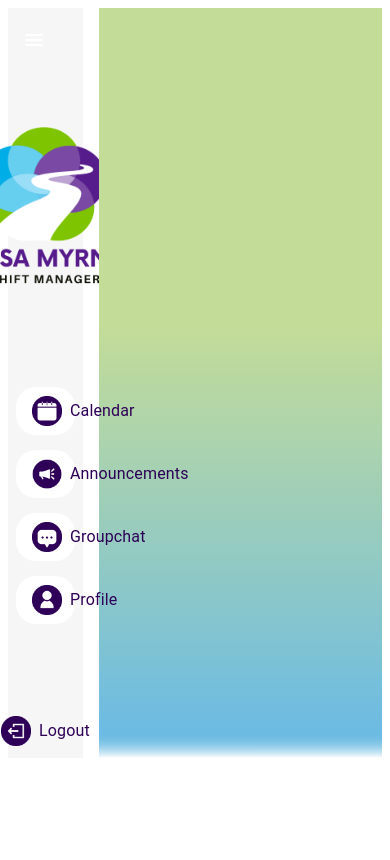
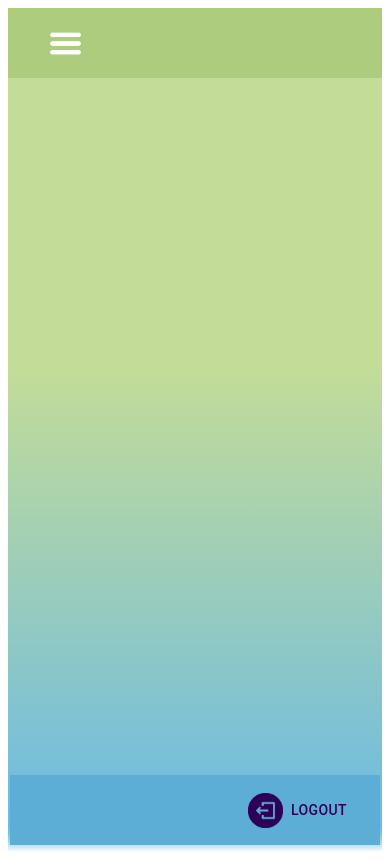
Before and after one commit to JumboCode/casa-myrna, a Next.js app: page / in a window 390 px wide. Built offline with nearby package versions, Linux system fonts and the light colour scheme.

Commit message:
finished mobile sidebar

```diff
--- /dev/null
+++ b/app/components/HamburgerBarMobile.tsx
@@ -0,0 +1,169 @@
+/*
+ *  Authors: Carly Seigel and Bill Soronzonbold
+ *  Date   : 11/6/2023
+ *
+ *  File contains the mobile sidebar, used in the sidebar component
+ *
+ */
+
+"use client"
+
+import MenuItem from '@mui/material/MenuItem';
+import MenuList from '@mui/material/MenuList';
+import Announcements from "app/images/2.png";
+import Calendar from "app/images/3.png";
+import Groupchat from "app/images/4.png";
+import Profile from "app/images/7.png";
+import Logout from "app/images/5.png";
+import Image from "next/image";
+import Hamburger from "app/images/hamburger.png";
+import { FC, useState, useEffect } from 'react'
+import Button from '@mui/material/Button';
+import CloseIcon from "app/images/closeIcon.svg";
+
+const HamburgerBarMobile: FC = ({ }) => {
+    const [showMenu, setShowMenu] = useState<boolean>(false);
+
+    useEffect(() => {
+        setShowMenu(false);
+    }, []);
+
+    /* switches the menu on or off */
+    const toggleMenu = () => {
+        setShowMenu(!showMenu);
+    }
+
+    const buttonList = [
+        {
+            Name: "CalendarButton",
+            Icon: Calendar,
+            DisplayName: "Calendar",
+            Link: "/calendar"
+        },
+        {
+            Name: "AnnouncementsButton",
+            Icon: Announcements,
+            DisplayName: "Announcements",
+            Link: "/announcements"
+        },
+        {
+            Name: "GroupChatButton",
+            Icon: Groupchat,
+            DisplayName: "Groupchat",
+            Link: "/group-chat"
+        },
+        {
+            Name: "ProfileButton",
+            Icon: Profile,
+            DisplayName: "Profile",
+            Link: "/"
+        },
+    ]; /* todo: assign types for type safety */
+
+    return (<div style={{
+        background: "linear-gradient(180deg, #C3DC98 42.71%, rgba(108, 187, 227, 0.99) 96.72%, rgba(108, 187, 227, 0) 99.99%), linear-gradient(180deg, #C3DC98 42.71%, rgba(108, 187, 227, 0.99) 96.72%, rgba(108, 187, 227, 0) 99.99%)",
+        height: "100vh",
+        width: "100%",
+
+    }}>
+        {(!showMenu) ? (
+            <div style={{
+                background: "#AECC7E",
+                paddingLeft: 25,
+                display: "flex",
+                justifyContent: "start",
+                alignItems: "center",
+                width: "auto",
+                height: "70px",
+            }}>
+                <Button onClick={toggleMenu}>
+                    <Image src={Hamburger} alt="hamburgerIcon" style={{
+                        height: "35px",
+                        width: "35px",
+                    }} />
+                </Button>
+            </div>
+        ) : (
+            <>
+                <div style={{
+                    background: "#AECC7E",
+                    paddingLeft: 25,
+                    display: "flex",
+                    justifyContent: "start",
+                    alignItems: "center",
+                    width: "auto",
+                    height: "70px",
+                }}>
+                    <Button onClick={toggleMenu}>
+                        <Image src={CloseIcon} alt="CloseIcon" style={{
+                            height: "35px",
+                            width: "35px",
+                        }} />
+                    </Button>
+
+                </div>
+                <MenuList style={{
+                    width: "auto",
+                    height: "400px",
+                    background: "rgba(246, 246, 246, 0.5)",
+                    padding: 10,
+                }}>
+                    <div style={{
+                        marginTop: 60,
+                    }}>
+                        {buttonList.map((button) => {
+                            return <MenuItem component="a" href={button.Link}
+                                    style={{
+                                        background: "#FFFFFF",
+                                        marginBottom: 10,
+                                        width: "auto",
+                                        height: 60,
+                                        borderRadius: 20,
+                                        fontSize: 20,
+                                        boxShadow: "0px 5px rgba(128,128,128,0.3)",
+                                    }}
+                                    key={button.Name}
+                                >
+                                    <Image src={button.Icon} alt={button.Name} style={{
+                                        height: 35,
+                                        width: 35,
+                                        marginRight: 15,
+                                    }} />
+                                    {button.DisplayName}
+                                </MenuItem>
+                        })}
+                    </div>
+                </MenuList>
+            </>
+        )}
+        <div style={{
+            height: "70px",
+            position: "absolute",
+            left: 10,
+            right: 10,
+            bottom: -1,
+            background: "#5DAED7",
+            display: "flex",
+            alignItems: "center",
+            justifyContent: "end",
+            paddingRight: 25,
+            overflowX: "hidden",
+            overflowY: "hidden",
+        }}>
+            <Button style={{ width: "auto" }} onClick={() => {
+                alert("logout indicated");
+            }}>
+                <Image src={Logout} alt="logoutButton" style={{
+                    height: "35px",
+                    width: "35px",
+                    marginRight: 8,
+                }} />
+                <span style={{
+                    color: "#2E0057",
+                }}>Logout</span>
+            </Button>
+        </div>
+    </div>)
+}
+
+export default HamburgerBarMobile
--- a/app/components/sidebar.tsx
+++ b/app/components/sidebar.tsx
@@ -11,64 +11,100 @@ import Logout from "app/images/5.png";
 import Image from "next/image";
 import Logo from "app/images/1.png";
 import Hamburger from "app/images/hamburger.png";
-
+import HamburgerBarMobile from './HamburgerBarMobile';
+/* note for the future: set a width breakpoint at ~1000px width */
 
 const SideNav = () => {
-  return(
+  /* source: https://stackoverflow.com/questions/36862334/get-viewport-window-height-in-reactjs */
+  // function getWindowDimensions() {
+  //   const { innerWidth: width, innerHeight: height } = window;
+  //   return {
+  //     width,
+  //     height
+  //   };
+  // }
 
+  // function useWindowDimensions () {
+  //   const [windowDimensions, setWindowDimensions] = useState(getWindowDimensions());
+
+  //   useEffect(() => {
+  //     function handleResize() {
+  //       setWindowDimensions(getWindowDimensions());
+  //     }
+
+  //     window.addEventListener('resize', handleResize);
+  //     return () => window.removeEventListener('resize', handleResize);
+  //   }, []);
+
+  //   return windowDimensions;
+  // }
+
+  // const { height, width } = useWindowDimensions();
+
+  return (
+    <>
+      {/* todo: refactor existing code and tell them in a PR reflection that we only considered mobile view */}
+      {(true) ? (
+        <HamburgerBarMobile />
+      ) : (
         <Stack direction="row" spacing={2}>
-      <div className = "sidenav" style= {{
-        background:"#F6F6F6",
+          <div className="sidenav" style={{
+            background: "#F6F6F6",
             width: "20%",
             height: "750px",
             alignItems: "center",
             justifyContent: "center"
           }}>
             <MenuList>
-              <MenuItem component = 'a' href = ''>
-                <Image src = {Hamburger} alt = "Error" width = {20} height= {20} />
+              <MenuItem component='a' href=''>
+                <Image src={Hamburger} alt="Error" width={20} height={20} />
               </MenuItem>
             </MenuList>
 
-      <div style = {{paddingTop: 55, display: "flex",alignItems: "center",
-        justifyContent: "center"}}><Image src = {Logo} alt = "Error" width = {160} height= {160} /> </div>
+            <div style={{
+              paddingTop: 55, display: "flex", alignItems: "center",
+              justifyContent: "center"
+            }}><Image src={Logo} alt="Error" width={160} height={160} /> </div>
 
-         <MenuList style= {{paddingTop: 100, paddingLeft: 8, paddingRight: 8}}>
-            <MenuItem style = {{background: "#FFFFFF", borderRadius: 20, color:"#2E0057"}} component = 'a' href = 'calendar' >
-            <Image src = {Calendar} alt = "Error" width = {30} height= {30}/>
-            <div style = {{paddingRight: 8, background: "#F6F6F6"}}></div>
+            <MenuList style={{ paddingTop: 100, paddingLeft: 8, paddingRight: 8 }}>
+              <MenuItem style={{ background: "#FFFFFF", borderRadius: 20, color: "#2E0057" }} component='a' href='calendar' >
+                <Image src={Calendar} alt="Error" width={30} height={30} />
+                <div style={{ paddingRight: 8, background: "#F6F6F6" }}></div>
                 Calendar </MenuItem>
 
-            <div style = {{paddingBottom: 15, background: "#F6F6F6"}}></div>
+              <div style={{ paddingBottom: 15, background: "#F6F6F6" }}></div>
 
-            <MenuItem style = {{background: "#FFFFFF", borderRadius: 20, color:"#2E0057"}} component = 'a' href = 'announcements'>
-            <Image src = {Announcements} alt = "Error" width = {30} height= {30}/>
-            <div style = {{paddingRight: 8, background: "#F6F6F6"}}></div>
+              <MenuItem style={{ background: "#FFFFFF", borderRadius: 20, color: "#2E0057" }} component='a' href='announcements'>
+                <Image src={Announcements} alt="Error" width={30} height={30} />
+                <div style={{ paddingRight: 8, background: "#F6F6F6" }}></div>
                 Announcements </MenuItem>
-            <div style = {{paddingBottom: 15, background: "#F6F6F6"}}></div>
+              <div style={{ paddingBottom: 15, background: "#F6F6F6" }}></div>
 
-            <MenuItem style = {{background: "#FFFFFF", borderRadius: 20, color:"#2E0057"}} component = 'a' href = 'group-chat'>
-            <Image src = {Groupchat} alt = "Error" width = {30} height= {30}/>
-            <div style = {{paddingRight: 8, background: "#F6F6F6"}}></div>
+              <MenuItem style={{ background: "#FFFFFF", borderRadius: 20, color: "#2E0057" }} component='a' href='group-chat'>
+                <Image src={Groupchat} alt="Error" width={30} height={30} />
+                <div style={{ paddingRight: 8, background: "#F6F6F6" }}></div>
                 Groupchat </MenuItem>
-            <div style = {{paddingBottom: 15, background: "#F6F6F6"}}></div>
+              <div style={{ paddingBottom: 15, background: "#F6F6F6" }}></div>
 
-            <MenuItem style = {{background: "#FFFFFF", borderRadius: 20, color:"#2E0057"}} component = 'a' href = 'my-profile'>
-            <Image src = {Profile} alt = "Error" width = {30} height= {30}/>
-            <div style = {{paddingRight: 8, background: "#F6F6F6"}}></div>
+              <MenuItem style={{ background: "#FFFFFF", borderRadius: 20, color: "#2E0057" }} component='a' href='my-profile'>
+                <Image src={Profile} alt="Error" width={30} height={30} />
+                <div style={{ paddingRight: 8, background: "#F6F6F6" }}></div>
                 Profile</MenuItem>
             </MenuList>
 
-         <MenuList style= {{paddingTop: 75, alignItems: "center",
-        justifyContent: "center",display: "flex",color:"#2E0057"}}>
-          <MenuItem component = 'a' href = '' >
-              <Image src = {Logout} alt = "Error" width = {30} height= {30}/>
-              <div style = {{paddingRight: 8, background: "#F6F6F6"}}></div>
+            <MenuList style={{
+              paddingTop: 75, alignItems: "center",
+              justifyContent: "center", display: "flex", color: "#2E0057"
+            }}>
+              <MenuItem component='a' href='' >
+                <Image src={Logout} alt="Error" width={30} height={30} />
+                <div style={{ paddingRight: 8, background: "#F6F6F6" }}></div>
                 Logout
               </MenuItem>
             </MenuList>
           </div>
-      <div style = {{background: "linear-gradient(180deg, #C3DC98 42.71%, rgba(108, 187, 227, 0.99) 96.72%, rgba(108, 187, 227, 0) 99.99%), linear-gradient(180deg, #C3DC98 42.71%, rgba(108, 187, 227, 0.99) 96.72%, rgba(108, 187, 227, 0) 99.99%)",
+          <div style={{
+            background: "linear-gradient(180deg, #C3DC98 42.71%, rgba(108, 187, 227, 0.99) 96.72%, rgba(108, 187, 227, 0) 99.99%), linear-gradient(180deg, #C3DC98 42.71%, rgba(108, 187, 227, 0.99) 96.72%, rgba(108, 187, 227, 0) 99.99%)",
             width: "80%",
             display: "flex",
             alignItems: "center",
@@ -76,7 +112,9 @@ const SideNav = () => {
           }}>
           </div>
         </Stack>
-  );
+      )}
+    </>
+  )
 };
 
 
```
Also changed, not shown: app/images/closeIcon.svg (added). Lines whose indentation alone changed are shown as unchanged.
